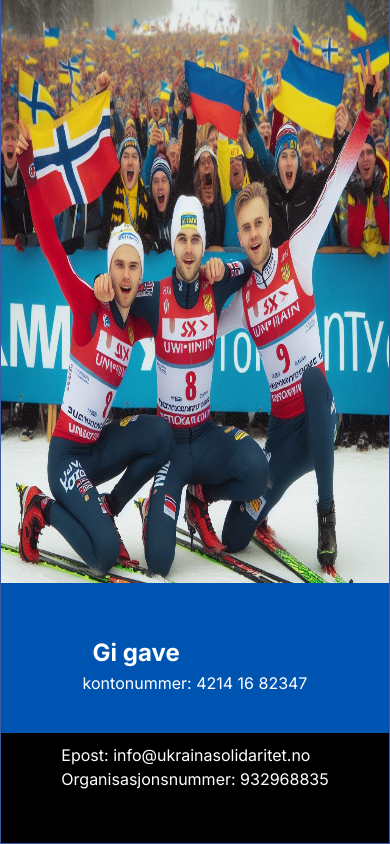
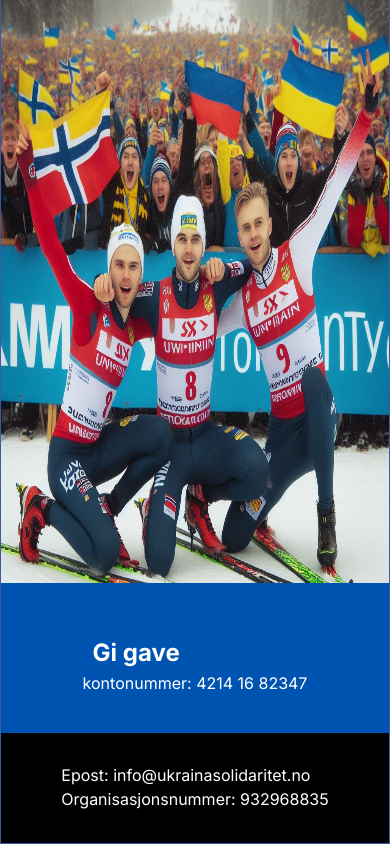
Before and after one commit to pedernyl/vmu, a Next.js app: page / in a window 390 px wide. Shown: the part 3088-3932 px from the top of the page. Built offline with nearby package versions, Linux system fonts and the light colour scheme.

Commit message:
adding padding top contactContainer max-width 768

```diff
--- a/src/app/globals.css
+++ b/src/app/globals.css
@@ -281,5 +281,9 @@ a.underline {
 
     }
 
+    .contactContainer {
+        padding-top: 10px;
+    }
+
 
 }
```
